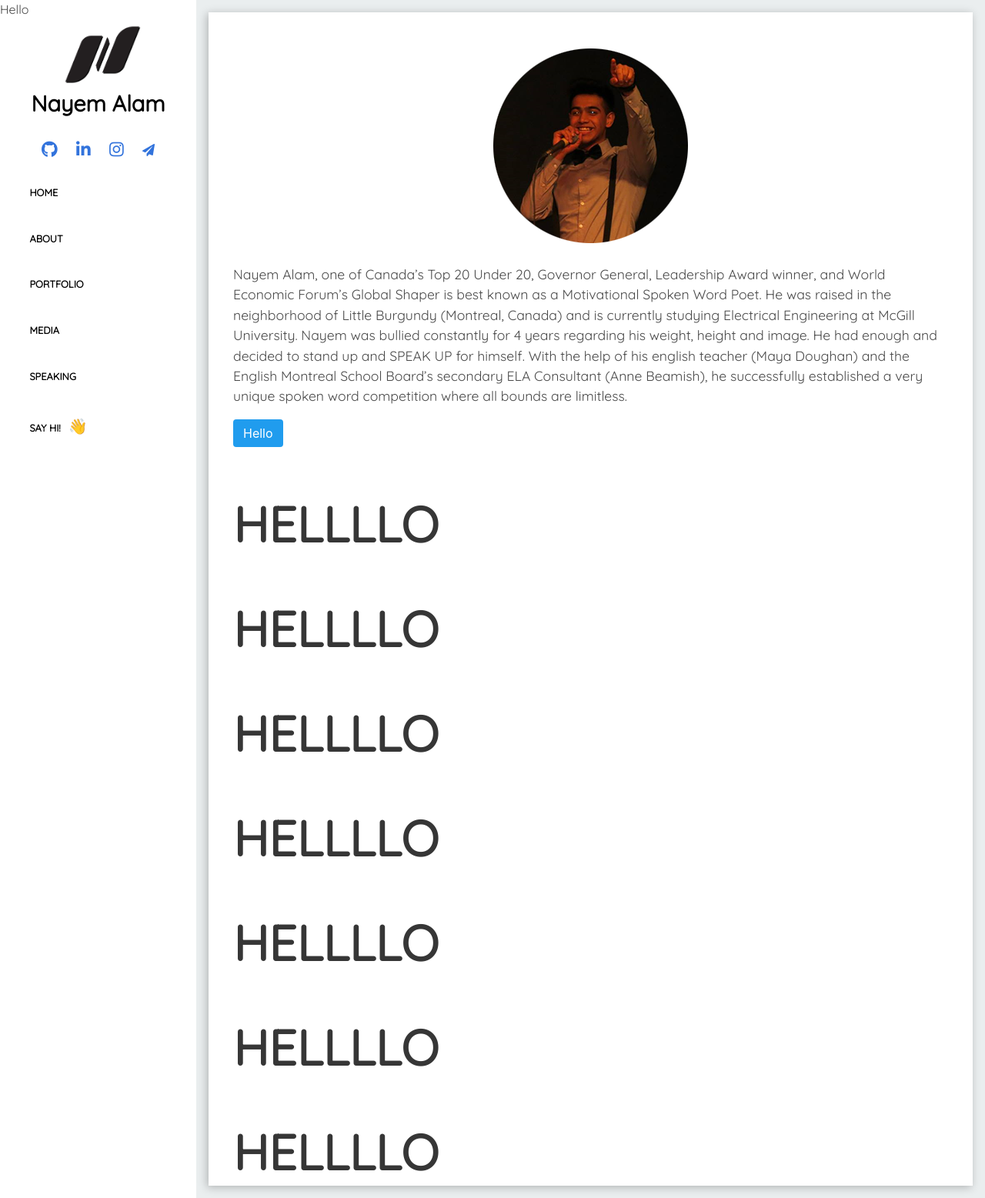
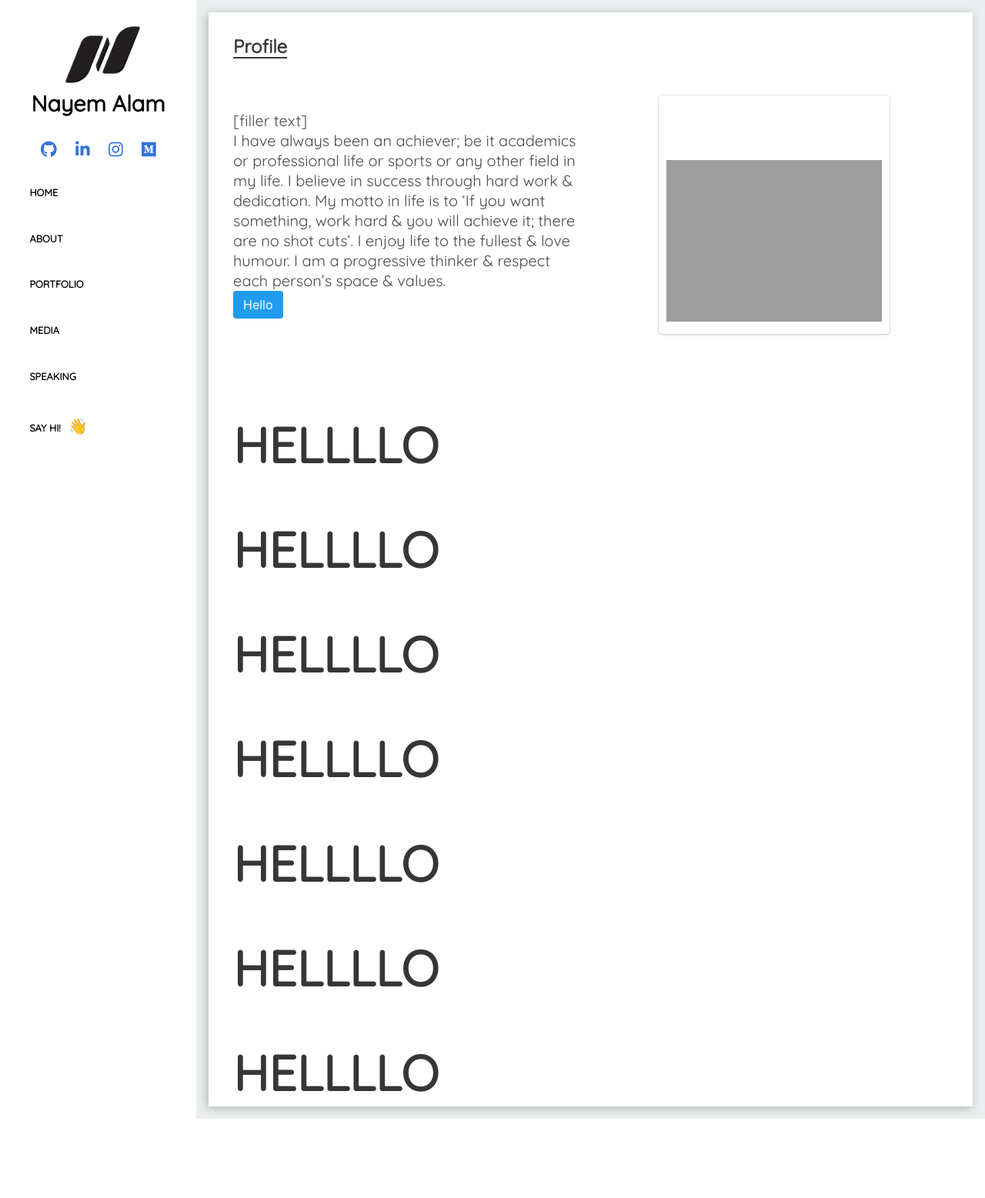
Before and after one commit to nayemalam/portfolio, a PHP site: page /pages/about.html in a window 1280 px wide. Shown: the whole page at 77% size. After the commit the page ends 1454 px from the top, so only its background shows below. Run offline with PHP 8.4, Linux system fonts and the light colour scheme; some libraries are stand-ins or nearby versions; grey boxes are pictures that could not be loaded.

Commit message:
almost done about page

```diff
--- a/css/about.css
+++ b/css/about.css
@@ -7,8 +7,35 @@
       transform: translateY(0);
     }
 }
+
+@keyframes shadow {
+  from {
+    text-shadow: 0 0 10px transparent;
+  }
+  to {
+    text-shadow: 0 28px 50px rgba(0, 0, 0, 0.8);
+  }
+}
+
+@keyframes fadeIn{
+  0% {
+    opacity:0;
+  }
+  100% {
+    opacity:1;
+  }
+}
+
+.fade-in {
+  animation: fadeIn ease 5s;
+}
+
 body>div#main-about {
     animation: 1s ease-out 0s 1 slideInFromBottom;
+}
+
+.columns.is-mobile {
+  display: block !important;
 }
 
 img.center-img {
@@ -29,6 +56,47 @@ div#main-about {
   padding: 1em 2em;
   height: calc(100% - 2em);
 }
+/* Creds to https://codepen.io/asistapl/ for text-shadow effect */
+h3.shake-text {
+  letter-spacing: -0.07ex;
+  animation: shadow 1.5s infinite alternate ease-in-out;
+}
+.card{
+  position: relative;
+  margin: auto;
+  width: 300px;
+  height: 310px;
+  background: #fff;
+  border-radius: 4px;
+  box-shadow:0 2px 10px rgba(0,0,0,.2);
+  margin-top: 2em !important;
+  margin-bottom: 2em !important;
+}
+.card .imgBx{
+  position: absolute;
+  left: 10px;
+  bottom: 10px;
+  right: 10px;
+  transition: 0.5s;
+  z-index: 1;
+}
+.column {
+  display: table-footer-group !important;
+}
+
+.underline {
+  border-bottom: 2px solid currentColor;
+  display: inline-block;
+  line-height: 0.85;
+  text-shadow:
+    2px 2px white,
+    2px -2px white,
+    -2px 2px white,
+    -2px -2px white;
+}
+
+
+
 
 @media only screen and (min-width: 868px) {
   body>div#main-about {
@@ -38,4 +106,35 @@ div#main-about {
     box-shadow: -2px 2px 11px 0px rgba(0,0,0,0.25);
   }
 
+  img.center-img {
+    display: flex;
+    margin: 0 auto;
+    padding-top: 25px;
+    padding-bottom: 25px;
+  }
+
+  .columns.is-mobile {
+    display: flex !important;
+  }
+  .card{
+    position: relative;
+    margin: auto;
+    width: 300px;
+    height: 310px;
+    background: #fff;
+    border-radius: 4px;
+    box-shadow:0 2px 10px rgba(0,0,0,.2);
+  }
+  .card .imgBx{
+    position: absolute;
+    left: 10px;
+    bottom: 10px;
+    right: 10px;
+    transition: 0.5s;
+    z-index: 1;
+  }
+
+
+
+
 }
--- a/pages/about.html
+++ b/pages/about.html
@@ -57,7 +57,7 @@
                         <li><a class="hvr-bounce-in" href="https://github.com/nayemalam"><i class="fab fa-github fa-lg"></i></a></li>
                         <li><a class="hvr-bounce-in" href="https://www.linkedin.com/in/nayemalam/"><i class="fab fa-linkedin-in fa-lg"></i></a></li>
                         <li><a class="hvr-bounce-in" href="https://www.instagram.com/nayem_wizdom/"><i class="fab fa-instagram fa-lg"></i></a></li>
-                        <li><a class="hvr-bounce-in" href="mailto:nayem.alam@mail.mcgill.ca?subject=Hey Nayem! | From Website"><i class="fas fa-paper-plane"></i></a></li>
+                        <li><a class="hvr-bounce-in" href="https://www.medium.com"><i class="fab fa-medium fa-lg"></i></a></li>
                     </ul>
                 </div>
                 <ul>
@@ -72,13 +72,36 @@
 
         </div>
         <!-- MAIN CONTENT AREA -->
-        <div style="position: absolute;"><h1>Hello</h1></div>
+        <!-- <div style="position: absolute;"><h1>Hello</h1></div> -->
         <div id="main-about" class="content">
-            <img src="../images/me.png" alt="speaking-nayem" class="center-img">
+            <h3 style="padding-top: 15px;" class="underline fade-in">Profile</h3>
 
-            <p>Nayem Alam, one of Canada’s Top 20 Under 20, Governor General, Leadership Award winner, and World Economic Forum’s Global Shaper is best known as a Motivational Spoken Word Poet. He was raised in the neighborhood of Little Burgundy (Montreal, Canada) and is currently studying Electrical Engineering at McGill University.
-                Nayem was bullied constantly for 4 years regarding his weight, height and image. He had enough and decided to stand up and SPEAK UP for himself. With the help of his english teacher (Maya Doughan) and the English Montreal School Board’s secondary ELA Consultant (Anne Beamish), he successfully established a very unique spoken word competition where all bounds are limitless. </p>
-            <button class="button is-info" data-aos='flip-up'>Hello</button>
+            <div class="columns is-mobile is-centered is-vcentered">
+                <div class="column">
+                    <span class="subtitle desc">
+                            [filler text] <br>I have always been an achiever; be it academics or professional life or sports or any other field in my life. I believe in success through hard work & dedication. My motto in life is to ‘If you want something, work hard & you will achieve it; there are no shot cuts’. I enjoy life to the fullest & love humour. I am a progressive thinker & respect each person’s space & values.
+                    </span>
+                    <br>
+                    <button class="button is-info" data-aos='flip-up'>Hello</button>
+                </div>
+                <div class="column">
+                    <div class="card" data-tilt>
+                        <div class="imgBx">
+                                <img src="../images/blue-suit.png" alt="speaking-nayem">
+                        </div>
+                    </div>
+                </div>
+            </div>
+
+
+
+
+
+
+
+
+
+
             <h1>HELLLLO</h1>
             <h1>HELLLLO</h1><h1>HELLLLO</h1><h1>HELLLLO</h1><h1>HELLLLO</h1><h1>HELLLLO</h1><h1>HELLLLO</h1>
 
@@ -94,10 +117,5 @@
     <script src="../scripts/main.js"></script>
     <script src="../scripts/about.js"></script>
     <script src="../scripts/aos.js"></script>
-
-
-
-
-
-
+    <script src="https://cdnjs.cloudflare.com/ajax/libs/tilt.js/1.2.1/tilt.jquery.min.js"></script>
 </html>
--- a/pages/portfolio.html
+++ b/pages/portfolio.html
@@ -57,7 +57,7 @@
                       <li><a class="hvr-bounce-in" href="https://github.com/nayemalam"><i class="fab fa-github fa-lg"></i></a></li>
                       <li><a class="hvr-bounce-in" href="https://www.linkedin.com/in/nayemalam/"><i class="fab fa-linkedin-in fa-lg"></i></a></li>
                       <li><a class="hvr-bounce-in" href="https://www.instagram.com/nayem_wizdom/"><i class="fab fa-instagram fa-lg"></i></a></li>
-                      <li><a class="hvr-bounce-in" href="mailto:nayem.alam@mail.mcgill.ca?subject=Hey Nayem! | From Website"><i class="fas fa-paper-plane"></i></a></li>
+                      <li><a class="hvr-bounce-in" href="https://www.medium.com"><i class="fab fa-medium fa-lg"></i></a></li>
                   </ul>
                 </div>
                 <ul>
--- a/scripts/main.js
+++ b/scripts/main.js
@@ -77,11 +77,5 @@ $(document).ready(function () {
     }
     showNextTitle();
 
-    /* particlesJS.load(@dom-id, @path-json, @callback (optional)); */
-    particlesJS.load('particles-js', './assets/particles.json', function() {
-        console.log('callback - particles.js config loaded');
-    });
-
-
 
 });
```
Also changed, not shown: css/styles.css (+67 -8 lines), index.html (+7 -10 lines).
